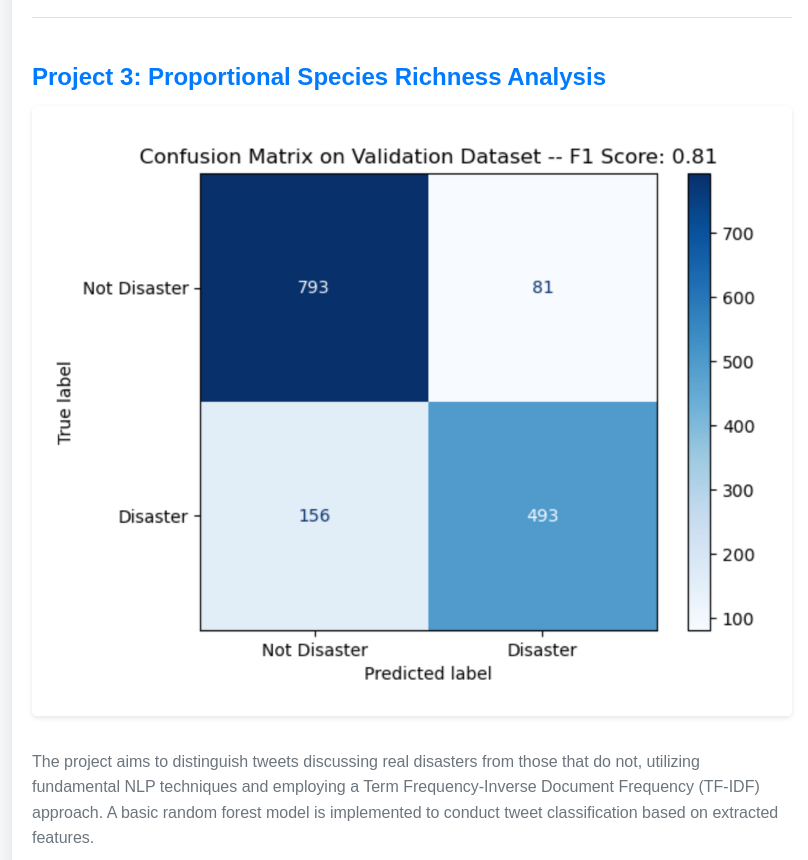
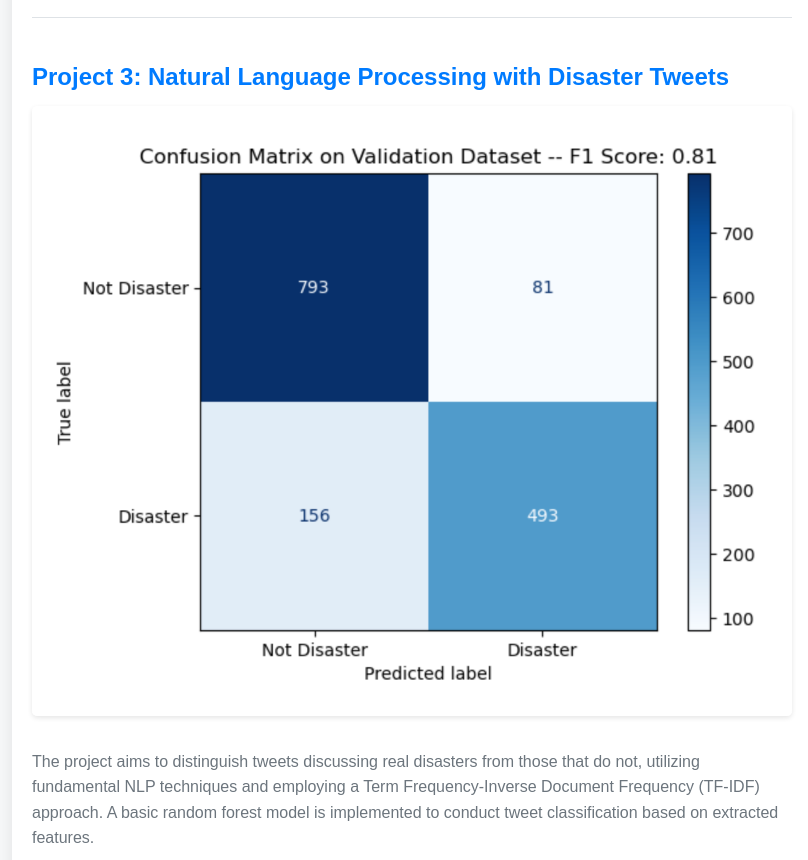
Before and after one commit to uniquebloom/gbportfolio, a plain HTML site: page index.html in a window 1280 px wide. Shown: the part 1482-2342 px from the top of the page, without its empty margins (228-1036 px from the left). Drawn offline with Linux system fonts and the light colour scheme.

Commit message:
3rd project name and link change.html

```diff
--- a/index.html
+++ b/index.html
@@ -119,7 +119,7 @@
         </div>
 
         <div class="project">
-            <h2><a href="https://www.kaggle.com/code/supernovag/proportional-species-richness-analysis" target="_blank">Project 3: Proportional Species Richness Analysis</a></h2>
+            <h2><a href="https://colab.research.google.com/drive/1BvYAsA8LCikk8-AGIwrd3xaHbWxZaZsO?usp=sharings" target="_blank">Project 3: Natural Language Processing with Disaster Tweets </a></h2>
             <img src="figure1.png" alt="Project 3 Image">
             <p>The project aims to distinguish tweets discussing real disasters from those that do not, utilizing fundamental NLP techniques and employing a Term Frequency-Inverse Document Frequency (TF-IDF) approach. A basic random forest model is implemented to conduct tweet classification based on extracted features.</p>
         </div>
```
